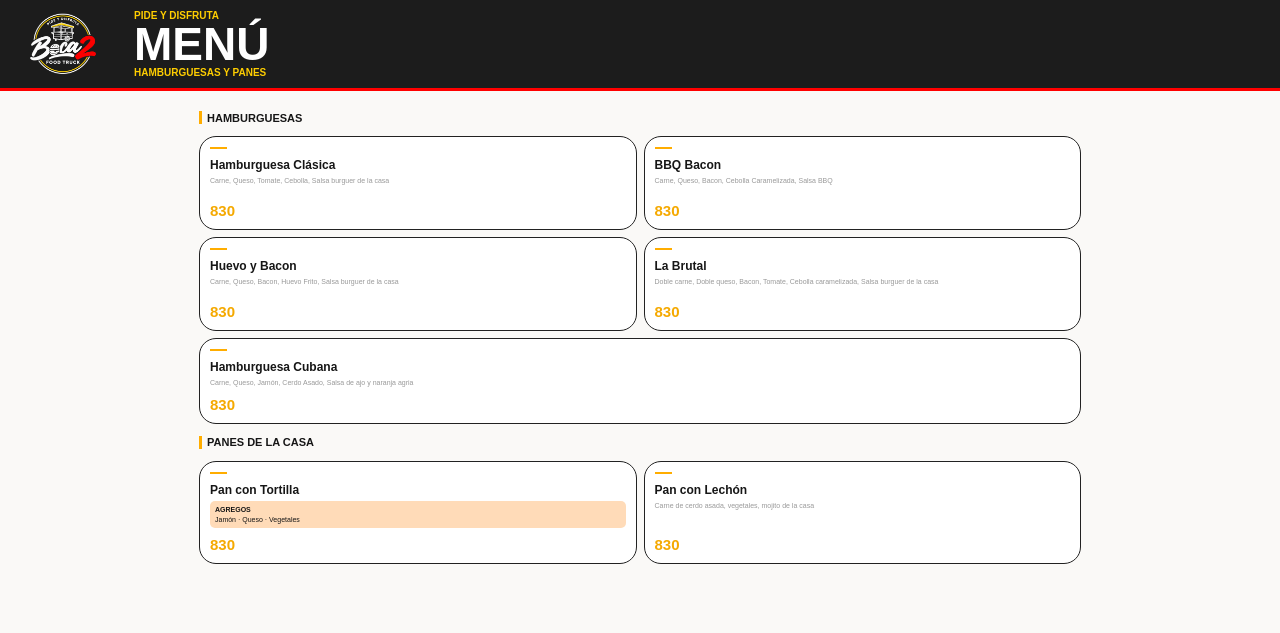
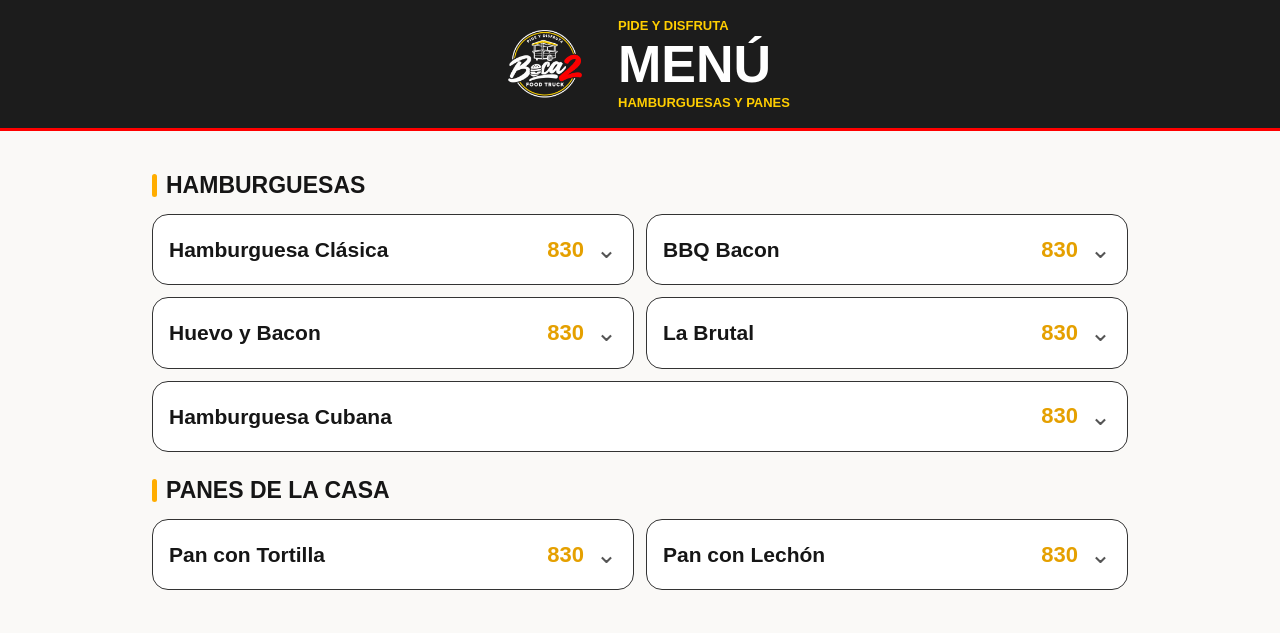
Before and after one commit to ejardiel/menu-boca2, a plain HTML site: page index.html in a window 1280 px wide. Drawn offline with Linux system fonts and the light colour scheme.

Commit message:
Refactor index.html for improved layout and styles
Refactor HTML structure and styling for better layout and readability.

```diff
--- a/index.html
+++ b/index.html
@@ -3,10 +3,14 @@
 <html lang="es">
 <head>
   <meta charset="UTF-8">
-  <meta name="viewport" content="width=device-width, initial-scale=1.0">
+  <meta name="viewport"
+        content="width=device-width, initial-scale=1.0">
   <title>Boca2 | Menú</title>
+
   <style>
-    * { box-sizing: border-box; }
+    * {
+      box-sizing: border-box;
+    }
 
     body {
       margin: 0;
@@ -15,210 +19,297 @@
       font-family: Arial, Helvetica, sans-serif;
     }
 
+    /* CABECERA */
+
     header {
       display: flex;
       align-items: center;
-      gap: 22px;
-      padding: 8px 14px;
+      gap: 18px;
+      padding: 14px;
       background: #1c1c1c;
       color: white;
       border-bottom: 3px solid red;
     }
 
     header img {
-      width: 98px;
-      height: 72px;
+      width: 110px;
+      height: 100px;
       object-fit: contain;
+      flex-shrink: 0;
     }
 
     .slogan {
       color: #ffce00;
-      font-size: 10px;
+      font-size: 13px;
       font-weight: bold;
     }
 
     h1 {
-      margin: 0;
-      font-size: clamp(32px, 9vw, 46px);
+      margin: 5px 0;
+      font-size: clamp(36px, 9vw, 52px);
       line-height: 1;
     }
 
+    /* CONTENIDO */
+
     main {
-      max-width: 900px;
+      max-width: 1000px;
       margin: auto;
-      padding: 8px 9px 30px;
+      padding: 16px 12px 40px;
     }
 
     .category {
-      margin: 12px 0;
       display: flex;
       align-items: center;
-      gap: 5px;
-      font-size: 11px;
+      gap: 9px;
+      margin: 25px 0 15px;
+      font-size: 20px;
       font-weight: bold;
     }
 
     .category::before {
       content: "";
-      width: 3px;
-      height: 13px;
+      width: 5px;
+      height: 23px;
       background: #ffad00;
+      border-radius: 3px;
     }
+
+    /* PRODUCTOS */
 
     .grid {
       display: grid;
-      grid-template-columns: repeat(2, minmax(0, 1fr));
-      gap: 7px;
+      grid-template-columns: 1fr;
+      gap: 12px;
     }
 
     .product {
-      min-height: 94px;
-      padding: 10px;
       background: white;
-      border: 1px solid #222;
-      border-radius: 17px;
-      display: flex;
-      flex-direction: column;
+      border: 1px solid #333;
+      border-radius: 16px;
+      overflow: hidden;
     }
 
-    .product::before {
-      content: "";
-      width: 17px;
-      height: 2px;
-      background: #ffad00;
-      margin-bottom: 9px;
+    .product summary {
+      display: flex;
+      align-items: center;
+      gap: 12px;
+      padding: 21px 16px;
+      cursor: pointer;
+      list-style: none;
+      -webkit-tap-highlight-color: transparent;
+    }
+
+    .product summary::-webkit-details-marker {
+      display: none;
+    }
+
+    .product summary::after {
+      content: "⌄";
+      font-size: 25px;
+      color: #555;
+      line-height: 1;
+    }
+
+    .product[open] summary::after {
+      content: "⌃";
     }
 
     .product h2 {
-      margin: 0 0 4px;
-      font-size: 12px;
+      flex: 1;
+      min-width: 0;
+      margin: 0;
+      font-size: 19px;
+      line-height: 1.3;
+    }
+
+    .price {
+      color: #e5a000;
+      font-size: 22px;
+      font-weight: bold;
+      white-space: nowrap;
     }
 
     .description {
-      color: #999;
-      font-size: 7px;
-      line-height: 1.4;
-      flex: 1;
-    }
-
-    .price {
-      margin-top: 8px;
-      color: #f5a900;
-      font-size: 15px;
-      font-weight: bold;
-    }
-
-    .wide {
-      grid-column: 1 / -1;
-      min-height: 80px;
+      padding: 0 16px 20px;
+      color: #666;
+      font-size: 16px;
+      line-height: 1.6;
     }
 
     .tag {
-      padding: 5px;
-      border-radius: 5px;
+      margin: 0 16px 18px;
+      padding: 12px;
+      border-radius: 8px;
       background: #ffdbb8;
-      font-size: 7px;
+      font-size: 15px;
+      line-height: 1.5;
     }
 
     .tag strong {
       display: block;
-      margin-bottom: 3px;
+      margin-bottom: 5px;
     }
 
-  @media (max-width: 699px) {
-      .grid {
-          grid-template-columns: 1fr;
+    /* PANTALLAS GRANDES */
+
+    @media (min-width: 700px) {
+      header {
+        justify-content: center;
       }
 
-      .product {
-          width: 100%;
+      .grid {
+        grid-template-columns: repeat(2, minmax(0, 1fr));
+      }
+
+      .product.wide {
+        grid-column: 1 / -1;
+      }
+
+      .product h2 {
+        font-size: 21px;
+      }
+
+      .category {
+        font-size: 23px;
+      }
+    }
+
+    /* TELÉFONOS PEQUEÑOS */
+
+    @media (max-width: 380px) {
+      header img {
+        width: 85px;
+        height: 85px;
+      }
+
+      header {
+        gap: 10px;
+      }
+
+      .slogan {
+        font-size: 11px;
+      }
+
+      .product h2 {
+        font-size: 17px;
+      }
+
+      .price {
+        font-size: 20px;
       }
     }
   </style>
 </head>
+
 <body>
 
   <header>
     <img src="logo.png" alt="Boca2 Food Truck">
+
     <div>
       <div class="slogan">PIDE Y DISFRUTA</div>
       <h1>MENÚ</h1>
-    <div class="slogan">HAMBURGUESAS Y PANES</div>
+      <div class="slogan">
+        HAMBURGUESAS Y PANES
+      </div>
     </div>
   </header>
 
   <main>
+
     <div class="category">HAMBURGUESAS</div>
 
     <section class="grid">
-    <article class="product">
+
+      <details class="product">
+        <summary>
           <h2>Hamburguesa Clásica</h2>
+          <span class="price">830</span>
+        </summary>
         <div class="description">
           Carne, Queso, Tomate, Cebolla,
           Salsa burguer de la casa
         </div>
-      <div class="price">830</div>
-    </article>
+      </details>
 
-    <article class="product">
+      <details class="product">
+        <summary>
           <h2>BBQ Bacon</h2>
+          <span class="price">830</span>
+        </summary>
         <div class="description">
           Carne, Queso, Bacon, Cebolla
           Caramelizada, Salsa BBQ
         </div>
-      <div class="price">830</div>
-    </article>
+      </details>
 
-    <article class="product">
+      <details class="product">
+        <summary>
           <h2>Huevo y Bacon</h2>
+          <span class="price">830</span>
+        </summary>
         <div class="description">
           Carne, Queso, Bacon, Huevo Frito,
           Salsa burguer de la casa
         </div>
-      <div class="price">830</div>
-    </article>
+      </details>
 
-    <article class="product">
+      <details class="product">
+        <summary>
           <h2>La Brutal</h2>
+          <span class="price">830</span>
+        </summary>
         <div class="description">
           Doble carne, Doble queso, Bacon,
           Tomate, Cebolla caramelizada,
           Salsa burguer de la casa
         </div>
-      <div class="price">830</div>
-    </article>
+      </details>
 
-    <article class="product wide">
+      <details class="product wide">
+        <summary>
           <h2>Hamburguesa Cubana</h2>
+          <span class="price">830</span>
+        </summary>
         <div class="description">
           Carne, Queso, Jamón, Cerdo Asado,
           Salsa de ajo y naranja agria
         </div>
-      <div class="price">830</div>
-    </article>
+      </details>
+
     </section>
 
     <div class="category">PANES DE LA CASA</div>
 
     <section class="grid">
-    <article class="product">
+
+      <details class="product">
+        <summary>
           <h2>Pan con Tortilla</h2>
+          <span class="price">830</span>
+        </summary>
+
         <div class="tag">
           <strong>AGREGOS</strong>
           Jamón · Queso · Vegetales
         </div>
-      <div class="price">830</div>
-    </article>
+      </details>
 
-    <article class="product">
+      <details class="product">
+        <summary>
           <h2>Pan con Lechón</h2>
+          <span class="price">830</span>
+        </summary>
+
         <div class="description">
           Carne de cerdo asada, vegetales,
           mojito de la casa
         </div>
-      <div class="price">830</div>
-    </article>
+      </details>
+
     </section>
+
   </main>
 
 </body>
```
Lines whose indentation alone changed are shown as unchanged.
